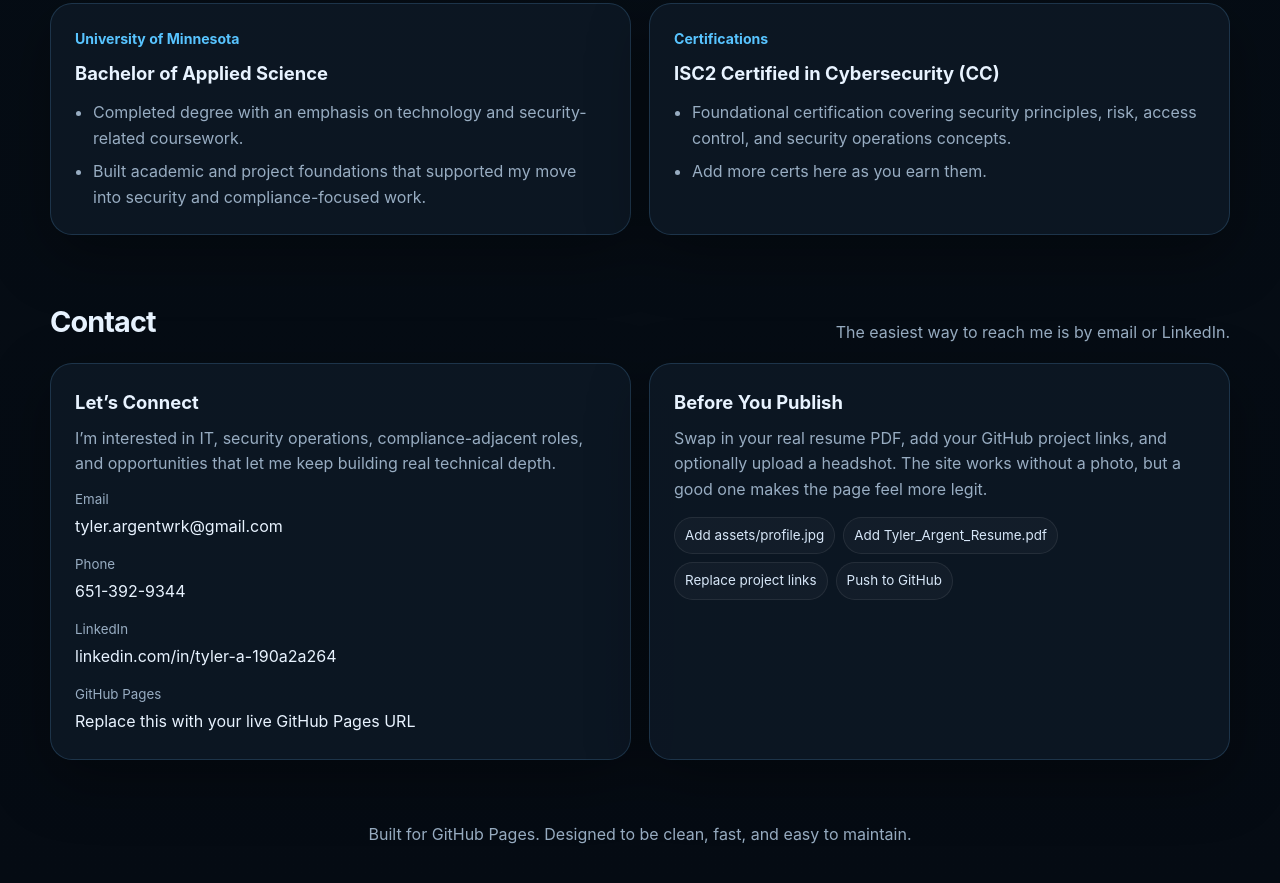
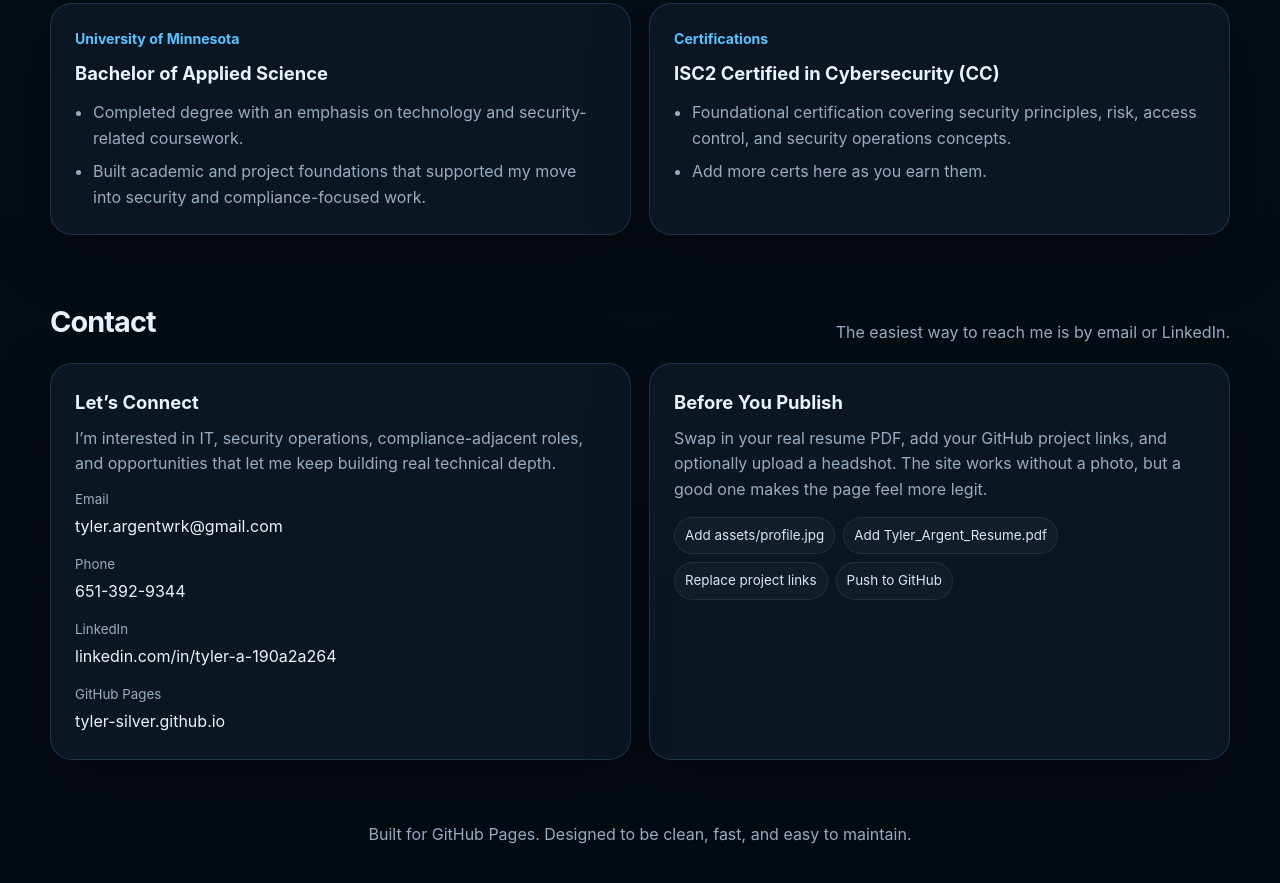
Before and after one commit to tyler-silver/tyler-silver.github.io, a plain HTML site: page index.html in a window 1280 px wide. Shown: the part 3876-4759 px from the top of the page. Drawn offline with Linux system fonts and the light colour scheme.

Commit message:
Update index.html

```diff
--- a/index.html
+++ b/index.html
@@ -1136,7 +1136,9 @@
               </li>
               <li>
                 <small>GitHub Pages</small>
-                <a href="#home">Replace this with your live GitHub Pages URL</a>
+                <a href="https://tyler-silver.github.io/" target="_blank">
+                  tyler-silver.github.io
+                </a>
               </li>
             </ul>
           </article>
```
